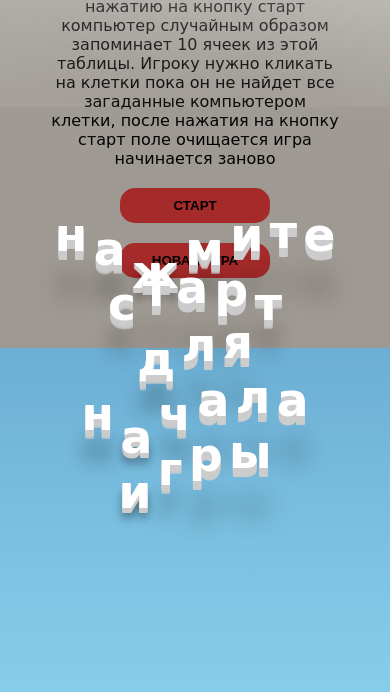
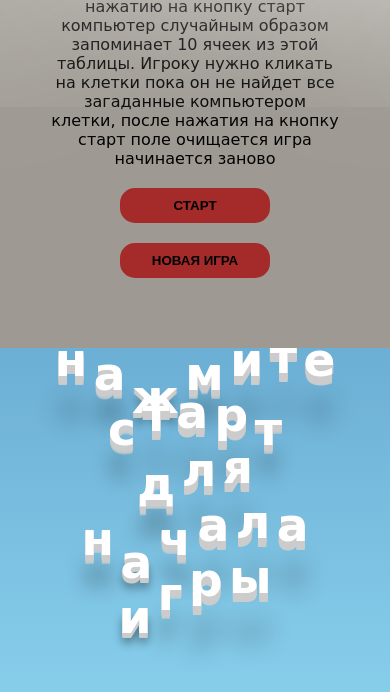
Before and after one commit to VladkoFateich/Mini-game-Guess-the-cage, a plain HTML site: page index.html in a window 390 px wide. Shown: the part 148-840 px from the top of the page. Drawn offline with Linux system fonts and the light colour scheme.

Commit message:
add styles h3

```diff
--- a/script.js
+++ b/script.js
@@ -99,7 +99,7 @@ function startTimer() {
 //   btnGenerate.addEventListener('click', start);
 // }
 function restartGame() {
-  // timer.textContent = '';
+  count = 1;
   arr = [];
   btnGenerate.addEventListener('click', start);
 }
--- a/style.css
+++ b/style.css
@@ -215,6 +215,9 @@ h3 span:nth-child(29) {
     width: 25px;
     height: 25px;
   }
+  h3 {
+    top: 250px;
+  }
   h3 span {
     font-size: 47px;
   }
```
